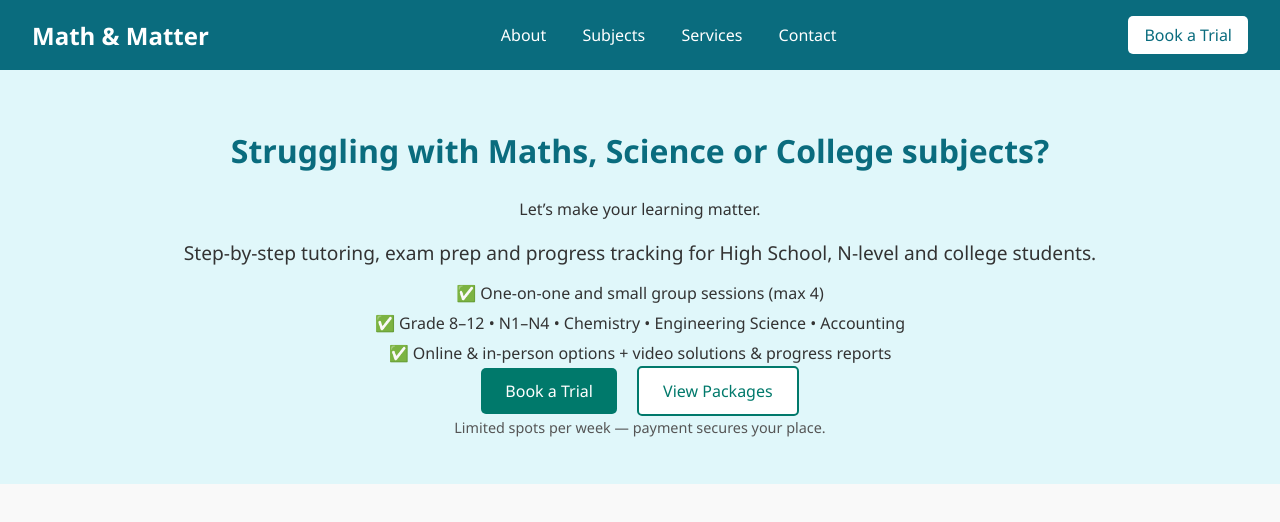
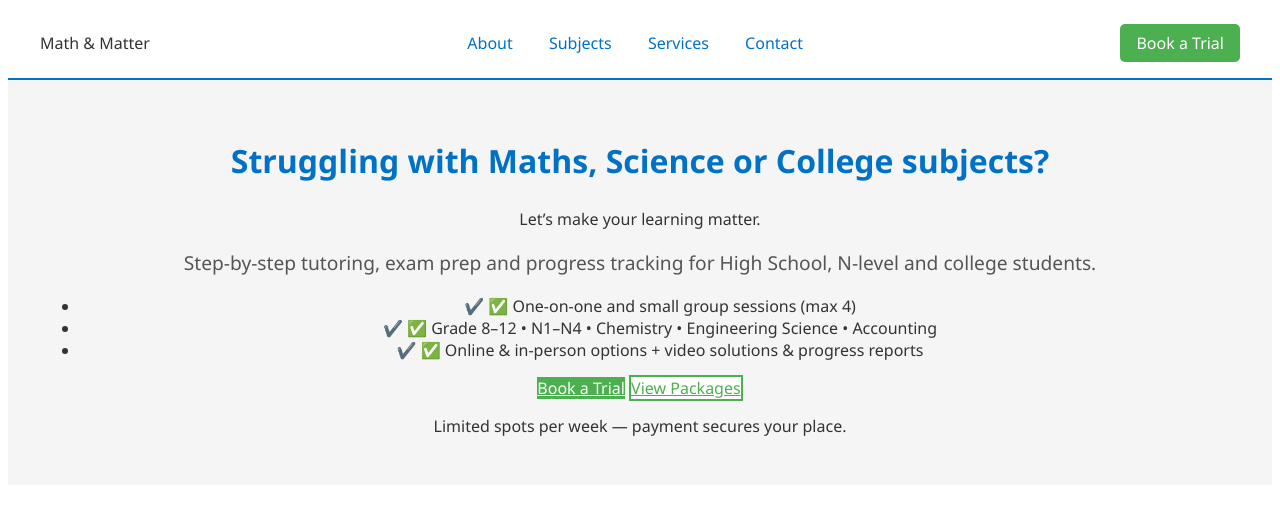
Before and after one commit to pmasingi/Math-Matter, a plain HTML site: page index.html in a window 1280 px wide. Drawn offline with Linux system fonts and the light colour scheme.

Commit message:
Update styles.css

```diff
--- a/styles.css
+++ b/styles.css
@@ -1,84 +1,68 @@
+:root {
+  --blue: #0072C6;
+  --green: #4CAF50;
+  --white: #FFFFFF;
+  --gray: #F5F5F5;
+}
+
 body {
   font-family: 'Segoe UI', sans-serif;
-  margin: 0;
-  background: #f9f9f9;
+  background-color: var(--white);
   color: #333;
 }
 
 header {
-  background: #0a6c7e;
-  color: white;
+  background-color: var(--white);
   padding: 1rem 2rem;
   display: flex;
   justify-content: space-between;
   align-items: center;
-}
-
-.logo {
-  font-weight: bold;
-  font-size: 1.5rem;
+  border-bottom: 2px solid var(--blue);
 }
 
 nav a {
+  color: var(--blue);
   margin: 0 1rem;
-  color: white;
   text-decoration: none;
+  font-weight: 500;
 }
 
 .cta {
-  background: #fff;
-  color: #0a6c7e;
+  background-color: var(--green);
+  color: var(--white);
   padding: 0.5rem 1rem;
   border-radius: 5px;
   text-decoration: none;
 }
 
 .hero {
+  background-color: var(--gray);
   padding: 2rem;
-  background: #e0f7fa;
   text-align: center;
 }
 
 .hero h1 {
+  color: var(--blue);
   font-size: 2rem;
-  color: #0a6c7e;
 }
 
-.sub {
+.hero .sub {
+  color: #555;
   font-size: 1.2rem;
-  margin-bottom: 1rem;
 }
 
-.benefits {
-  list-style: none;
-  padding: 0;
-  margin: 1rem 0;
-}
-
-.benefits li {
-  margin: 0.5rem 0;
-}
-
-.buttons a {
-  margin: 0.5rem;
-  padding: 0.75rem 1.5rem;
-  border-radius: 5px;
-  text-decoration: none;
+.benefits li::before {
+  content: "✔️ ";
+  color: var(--green);
 }
 
 .btn-primary {
-  background: #00796b;
-  color: white;
+  background-color: var(--green);
+  color: var(--white);
 }
 
 .btn-secondary {
-  background: #fff;
-  border: 2px solid #00796b;
-  color: #00796b;
+  background-color: var(--white);
+  border: 2px solid var(--green);
+  color: var(--green);
 }
-
-.note {
-  font-size: 0.9rem;
-  color: #555;
-  margin-top: 1rem;
-}
```
